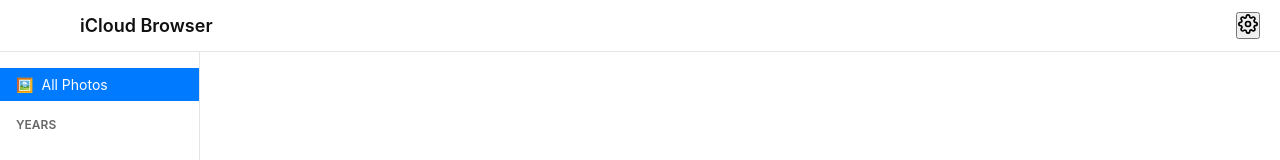
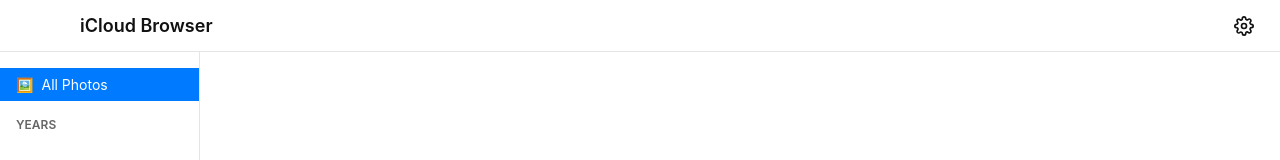
Before and after one commit to jaff521/icloud-browser, a React (Vite) app: page / in a window 1280 px wide. Shown: the top 160 px of the page. Built offline with nearby package versions, Linux system fonts and the light colour scheme.

Commit message:
fix(ui): apply appearance: none to icon buttons to prevent macOS chromium default button styles

```diff
--- a/src/styles.css
+++ b/src/styles.css
@@ -287,6 +287,23 @@
   opacity: 1;
 }
 
+.icon-btn {
+  appearance: none;
+  -webkit-appearance: none;
+  background-color: transparent;
+  border: none;
+  outline: none;
+  color: var(--text-primary);
+  font-size: 20px;
+  cursor: pointer;
+  padding: 6px;
+  border-radius: 50%;
+  transition: background-color 0.2s, color 0.2s;
+  display: flex;
+  align-items: center;
+  justify-content: center;
+}
+
 .nav-btn {
   position: absolute;
   top: 50%;
```
